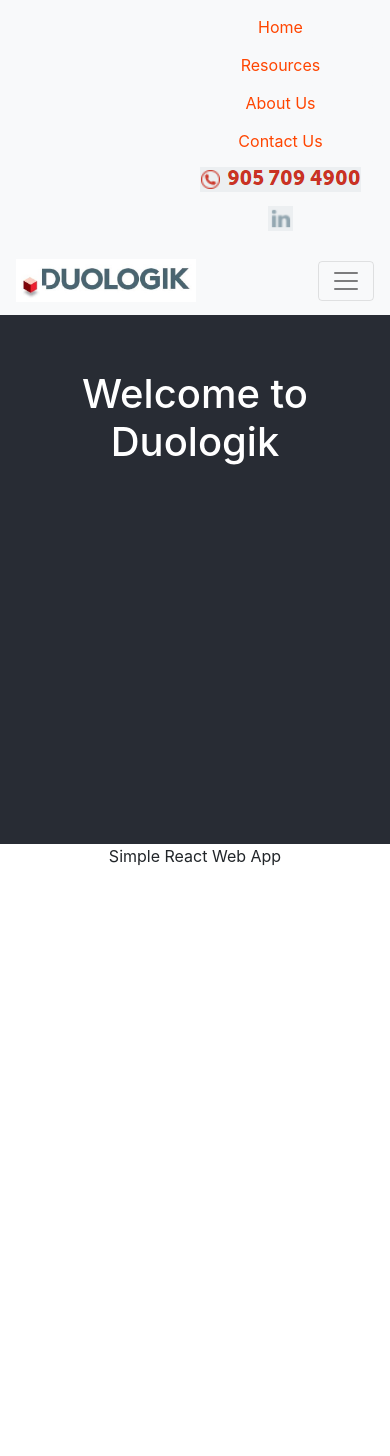
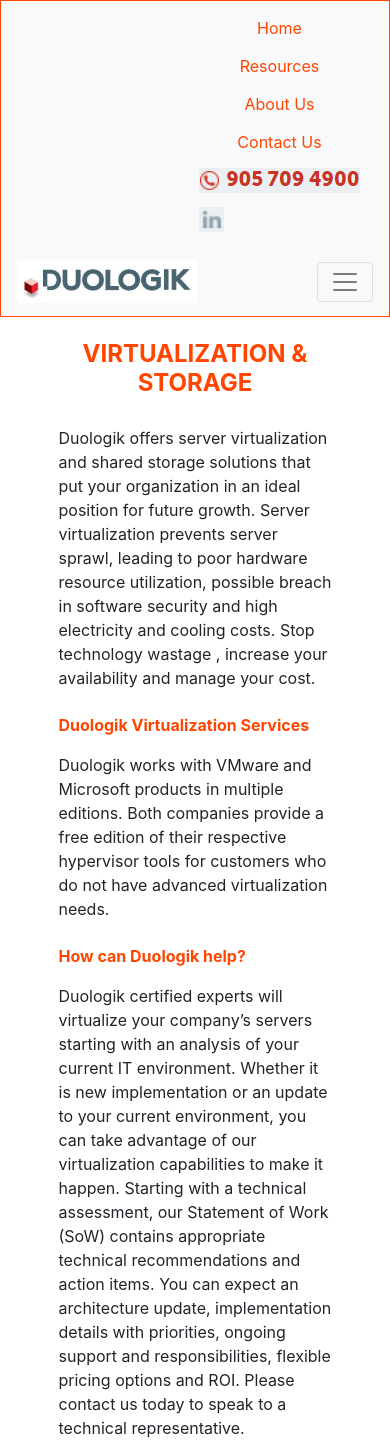
Before and after one commit to AlesandroMarques/NAV-POC, a React (Create React App) app: page / in a window 390 px wide. Before the commit the page ends 884 px from the top, so only its background shows below. Built offline with nearby package versions, Linux system fonts and the light colour scheme; the HTML template or start-up script is replaced by a standard one.

Commit message:
example service pages added with costom css

```diff
--- a/src/App.css
+++ b/src/App.css
@@ -1,38 +1,3 @@
 .App {
   text-align: center;
 }
-
-.App-logo {
-  height: 40vmin;
-  pointer-events: none;
-}
-
-@media (prefers-reduced-motion: no-preference) {
-  .App-logo {
-    animation: App-logo-spin infinite 20s linear;
-  }
-}
-
-.App-header {
-  background-color: #282c34;
-  min-height: 100vh;
-  display: flex;
-  flex-direction: column;
-  align-items: center;
-  justify-content: center;
-  font-size: calc(10px + 2vmin);
-  color: white;
-}
-
-.App-link {
-  color: #61dafb;
-}
-
-@keyframes App-logo-spin {
-  from {
-    transform: rotate(0deg);
-  }
-  to {
-    transform: rotate(360deg);
-  }
-}
--- a/src/App.js
+++ b/src/App.js
@@ -1,19 +1,19 @@
 import React from 'react';
 import Navibar from './components/SpringBootNav/Navigation/Navigation';
 import './App.css';
+import Service from './serviceComponents/Services/VertStor';
+import ProdFill from './serviceComponents/Services/ProdFill';
+import Aux from './hoc/Auxiliary';
+
 
 function App() {
   return (
-    <div className="App">
+    <Aux>
+    <div >
       <Navibar/>
-        <header className="App-header">
-
-          <h1 className="App-title">Welcome to Duologik</h1>
-        </header>
-        <p className="App-intro">
-          Simple React Web App
-        </p>
-    </div>
+    <Service/>
+  </div>
+  </Aux>
   );
 }
 
--- a/src/components/SpringBootNav/Navigation/Navigation.module.css
+++ b/src/components/SpringBootNav/Navigation/Navigation.module.css
@@ -4,4 +4,7 @@
     top: 0;
     left: 0;
     height: auto;
+    border-color:orangered;
+    border-width: 1px;
+    border-style: solid;
 }
--- /dev/null
+++ b/src/serviceComponents/Services/ProdFill.js
@@ -0,0 +1,112 @@
+import React from 'react';
+import classes from './Service.module.css';
+
+const prodfill = (props) => {
+
+return (
+    <div className={classes.Service} >
+    <h4>Product Fullfillment</h4>
+    <p>Duologik’s IT procurement services enable customers to source, warehouse, configure, test
+        and ship hardware and software nationally.  We work with your budget to meet the
+        specification, brand quality and delivery schedules for successful project deployments.
+        Our team negotiates directly with vendors for the best possible pricesand terms to address
+        your unique IT demands and we help you manage cash flow with convenient credit terms or leasing options</p>
+
+
+    <h6>Mastering Procurements</h6>
+    <p>Customers benefit for our extensive procurement experience and investments in our logistics.
+         We adopt a structured approach to effectively serve your procurement requirements with:</p>
+        <ul className={classes.List}>
+            <li>Flexible Pricing:</li>
+            <dl>Duologik professional IT procurement team helps to simplify your procurement strategy.
+                Our familiarity with vendor’s product offering, operational and pricing policies well
+                position us to negotiate and recommend the best transaction for you.
+                Our flexible pricing policy is based on a flat price or cost plus a
+                negotiated margin designed for volume purchases and long term agreements.</dl>
+            <li>Customer Service:</li>
+            <dl>Our technical and procurement team work hard to build trust and a long lasting relationship
+                 with our customers.  Their collaborative effort ensure complicated  technology purchases
+                 are compatible with your current installed systems, helping you deliver successful projects
+                 with quality products and services on schedule  and within budget</dl>
+            <li>Procurement Framework:</li>
+            <dl>Customers are provided with better visibility in the IT supply chain upstream activities.
+                Understanding your environment we conduct technical research to recommend and source products
+                correctly and work with vendors to bring you modern knowledge, product guidance and technology
+                roadmap for better purchasing decisions.  Further enhanced with our technical advice, assessment,
+                Statement of Work, Bill of material, logistics and vendor contract negotiation.</dl>
+            <li>Logistic Services:</li>
+            <dl>Our logistic services include transportation, warehousing, equipment staging and testing
+                benchmarked against various standards, proof of concept, image management
+                and green disposal of obsolete equipment.</dl>
+        </ul>
+
+        <h6>Product Fullfillment</h6>
+        <p>Whether you are looking to acquire or dispose of your IT equipment, Duologik IT Procurement
+            Services can help you in the most cost-effective manner. Our product offering include:</p>
+        <ul>
+            <li>Server, Storage and Networking Solutions</li>
+            <li>Desktop, Notebook and Peripherals</li>
+            <li>Cloud Services:
+                <ul>
+                    <li>Infrastructure as a Service (IaaS)</li>
+                    <li>Software as a Service (SaaS)</li>
+                    <li>Disaster Recovery as a Service (DraaS)</li>
+                </ul>
+            </li>
+        </ul>
+
+        <h6>Asset Disposal</h6>
+        <p>Duologik’s asset disposal services ensure data security, regulatory compliance, and best
+             practices for greening IT.  Our product offering include:</p>
+        <ul>
+            <li>Recycling</li>
+            <li>Certificates of Destruction</li>
+            <li>Consignment & Selling</li>
+        </ul>
+
+
+
+        <h6>Financing</h6>
+    <p>Duologik financing options enable companies to purchase much needed IT infrastructure for better
+        productivity while retaining their cash for working capital. Our finance department will work
+        directly with your organization to determine your best option. Key benefits include:</p>
+        <ul className={classes.List}>
+            <li>Convenience</li>
+            <dl>Let our team work directly with the manufacturer and handle all of the paper work.</dl>
+            <li>Cost Savings</li>
+            <dl>We work directly with various manufactures and financial institutions to ensure a more competitive rate.</dl>
+            <li>Budget Constraints</li>
+            <dl>We allow product acquisition to fit into tight budgets and negotiate with vendors on balance sheet constraints.</dl>
+            <li>Flexible</li>
+            <dl>Our leases can include equipment, software, maintenance, and services</dl>
+        </ul>
+
+        <h6>Type of Lease/Rentals:  </h6>
+        <ul className={classes.List}>
+            <li>Operational</li>
+            <dl>Equipment options at the end of the term are: return equipment – upgrades allowed mid-lease,
+                 continue to finance or purchase at fair market value</dl>
+            <li>Capital Leases</li>
+            <dl>Certain criteria would allow the lease to be a balance sheet item.</dl>
+            <li>Rentals</li>
+            <dl>A cost-effective means to solve short-term equipment needs such as:  providing a custom duplicated test environment
+         for software migrations and proof of concept projects, boost seasonal capacity computing power and disaster recovery preparedness.</dl>
+        </ul>
+
+
+        <h6>How can Duologik help you?</h6>
+         <p>Starting with a technical assessment, we can help your decision process with appropriate technology recommendations
+              and action items in a Statement of Work.  You can expect an architecture update and priorities, implementation
+               details with priorities, ongoing support and responsibilities, flexible pricing options and ROI.
+               Please contact us today to speak with a representative.</p>
+
+        </div>
+
+
+
+
+);
+
+}
+
+export default prodfill;
--- /dev/null
+++ b/src/serviceComponents/Services/Service.module.css
@@ -0,0 +1,82 @@
+.Service{
+    width: 60%;
+    margin-top: 150px;
+    margin-left: 20%;
+  text-align: center;
+}
+
+.Service p{
+
+    text-align: left;
+
+
+}
+
+.Service li{
+    text-align: left;
+
+}
+
+
+
+
+.Service h4{
+
+    padding-top: 20px;
+    padding-bottom: 20px;
+    font-weight: bold;
+    color: orangered;
+    text-align: center;
+
+}
+
+.Service h6{
+    padding-top: 10px;
+    padding-bottom: 10px;
+    text-align: left;
+    color: orangered;
+    font-weight: bold;
+
+
+}
+
+.List {
+
+
+}
+
+.List li{
+
+    text-align: left;
+    color: orangered;
+
+}
+
+.List dl{
+
+    text-align: left;
+
+}
+
+@media (max-width: 648px) {
+.Service{
+    margin-top: 170px;
+    width: 65%;
+    margin-left: 17.5%;
+}
+}
+
+@media (max-width: 575px) {
+    .Service{
+        margin-top: 320px;
+        width: 70%;
+        margin-left: 15%;
+    }
+    }
+@media (max-width: 302px) {
+        .Service{
+            margin-top: 370px;
+            width: 75%;
+            margin-left: 12.5%;
+        }
+        }
--- /dev/null
+++ b/src/serviceComponents/Services/VertStor.js
@@ -0,0 +1,39 @@
+import React from 'react';
+import classes from './Service.module.css';
+
+const vertstor = (props) => {
+
+return (
+    <div className={classes.Service} >
+    <h4>VIRTUALIZATION & STORAGE</h4>
+    <p>Duologik offers server virtualization and shared storage
+        solutions that put your organization in an ideal position
+        for future growth. Server virtualization prevents server sprawl,
+        leading to poor hardware resource utilization, possible breach in
+        software security and high electricity and cooling costs.  Stop technology wastage
+        , increase your availability and manage your cost.</p>
+    <h6>Duologik Virtualization Services</h6>
+    <p>Duologik works with VMware and Microsoft products in multiple editions.
+        Both companies provide a free edition of their respective hypervisor
+        tools for customers who do not have advanced virtualization needs.</p>
+
+        <h6>How can Duologik help?</h6>
+    <p>Duologik certified experts will virtualize your company’s servers starting with an analysis
+        of your current IT environment. Whether it is new implementation or an update to your
+        current environment, you can take advantage of our virtualization capabilities to make it happen.
+        Starting with a technical assessment, our Statement of Work (SoW) contains appropriate technical
+        recommendations and action items. You can expect an architecture update, implementation details
+        with priorities, ongoing support and responsibilities, flexible pricing options and ROI.
+        Please contact us today to speak to a technical representative.</p>
+
+
+        </div>
+
+
+
+
+);
+
+}
+
+export default vertstor;
```
